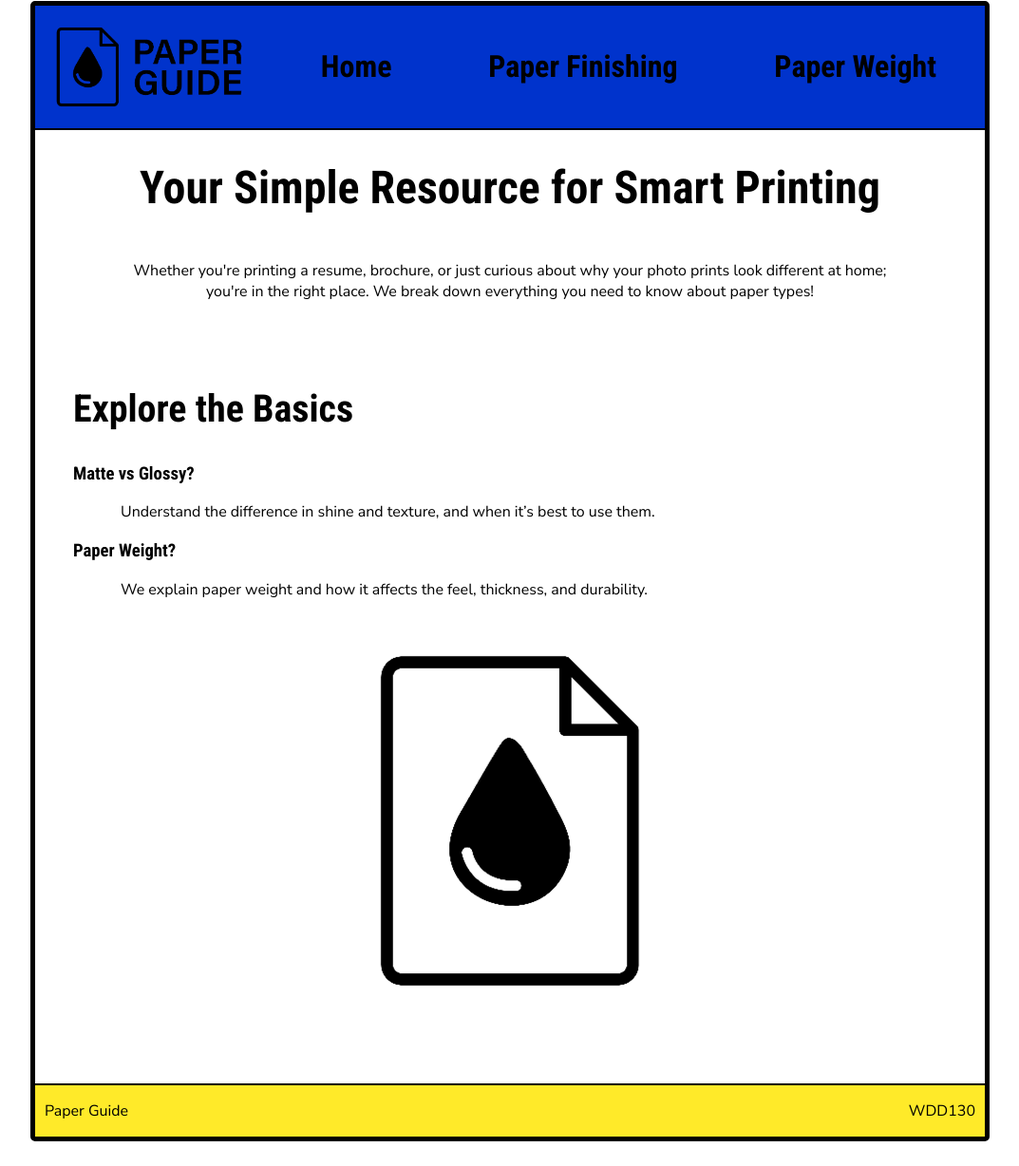
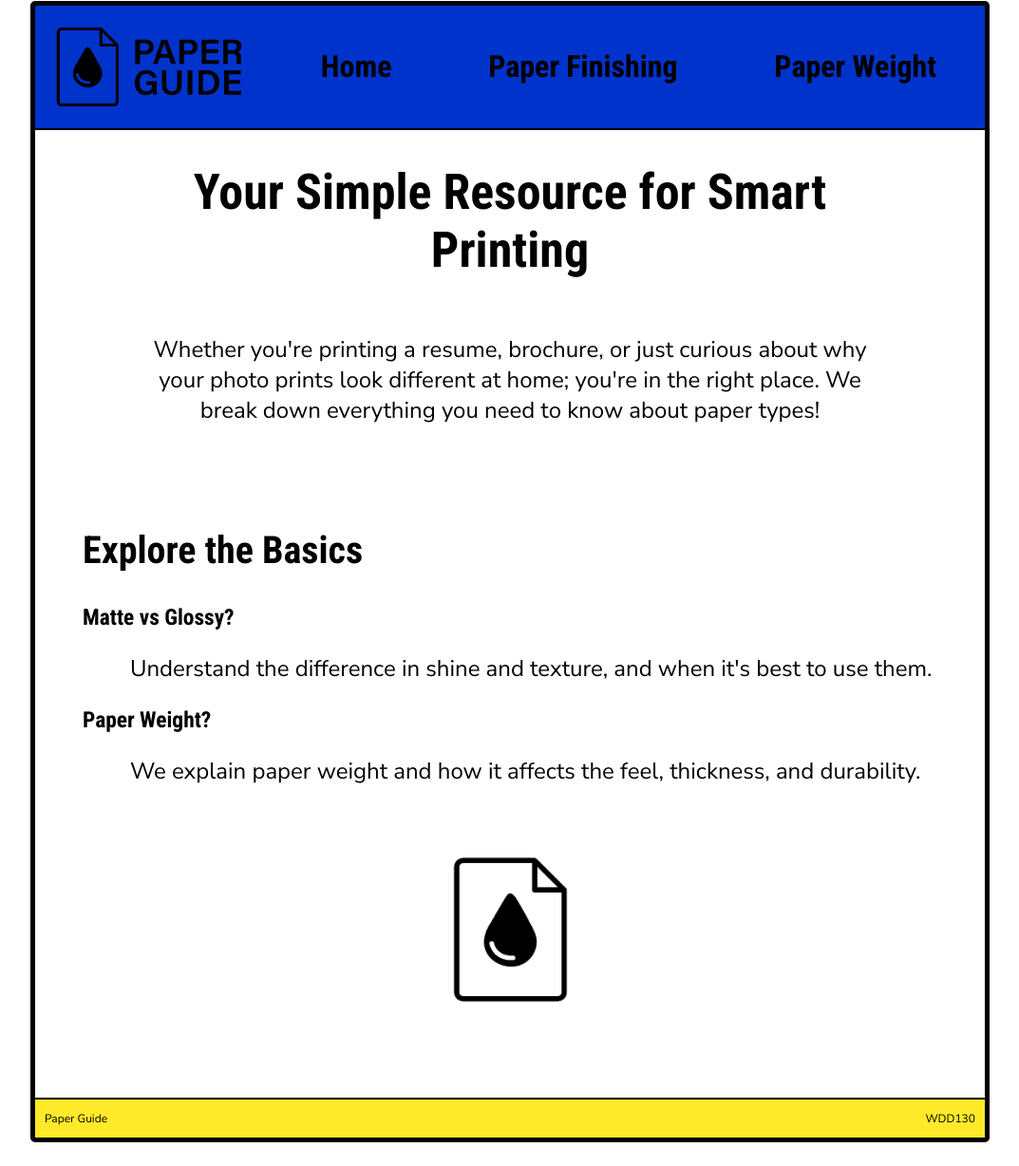
Before and after one commit to nweston2/wdd130-neus, a plain HTML site: page index.html in a window 1280 px wide. Shown: the part 24-1252 px from the top of the page at 95% size, without its empty margins (103-1176 px from the left). Drawn offline with Linux system fonts and the light colour scheme.

Commit message:
final index css and add pointer

```diff
--- a/index.html
+++ b/index.html
@@ -26,7 +26,7 @@
         <div id="exploration">
             <h2>Explore the Basics</h2>
             <a href="finishings.html"><h3>Matte vs Glossy?</h3></a>
-            <p>Understand the difference in shine and texture, and when it’s best to use them.</p>
+            <p>Understand the difference in shine and texture, and when it's best to use them.</p>
             <a href="weight.html"><h3>Paper Weight?</h3></a>
             <p>We explain paper weight and how it affects the feel, thickness, and durability.</p>
         </div>
--- a/styles/styles.css
+++ b/styles/styles.css
@@ -39,6 +39,7 @@ h1, h2, h3, h4, h5, h6 {
 
 p {
     font-family: "Nunito Sans", sans-serif;
+    font-size: 1.5em;
 }
 
 #welcome {
@@ -48,7 +49,7 @@ p {
 }
 
 #welcome h1{
-    font-size: 3em;
+    font-size: 3.25em;
     grid-column: 2;
     justify-content: center;
 }
@@ -58,7 +59,7 @@ p {
 }
 
 #exploration {
-    padding: 40px;
+    padding: 50px;
 }
 
 #exploration h2 {
@@ -68,7 +69,12 @@ p {
 #exploration a {
     font-family: "Roboto Condensed", sans-serif;
     text-decoration: none;
+    font-size: 1.25em;
     color: black;
+}
+
+#exploration a:hover {
+    cursor: url('../images/paper_plane.png'), pointer;
 }
 
 #exploration p {
@@ -78,6 +84,7 @@ p {
 #mainLogo {
     display: flex;
     justify-self: center;
+    width: 125px;
     margin-bottom: 100px;
 }
 
@@ -86,6 +93,10 @@ footer {
     background-color: #ffea29;
     display: grid;
     grid-template-columns: 1fr 1fr;
+}
+
+footer p {
+    font-size: 0.75em;
 }
 
 #siteName {
```
Also changed, not shown: images/paper_plane.png (added).
